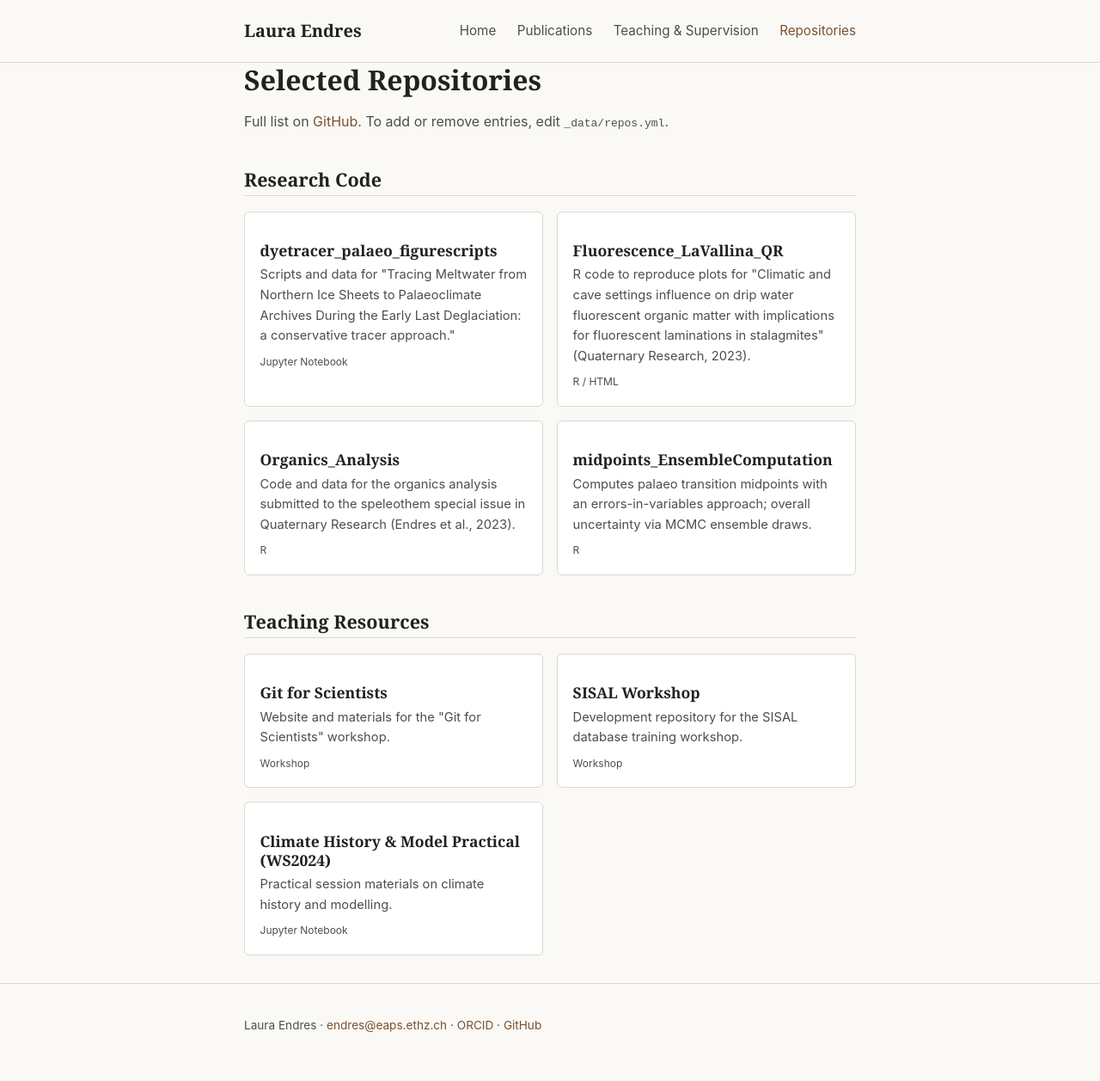
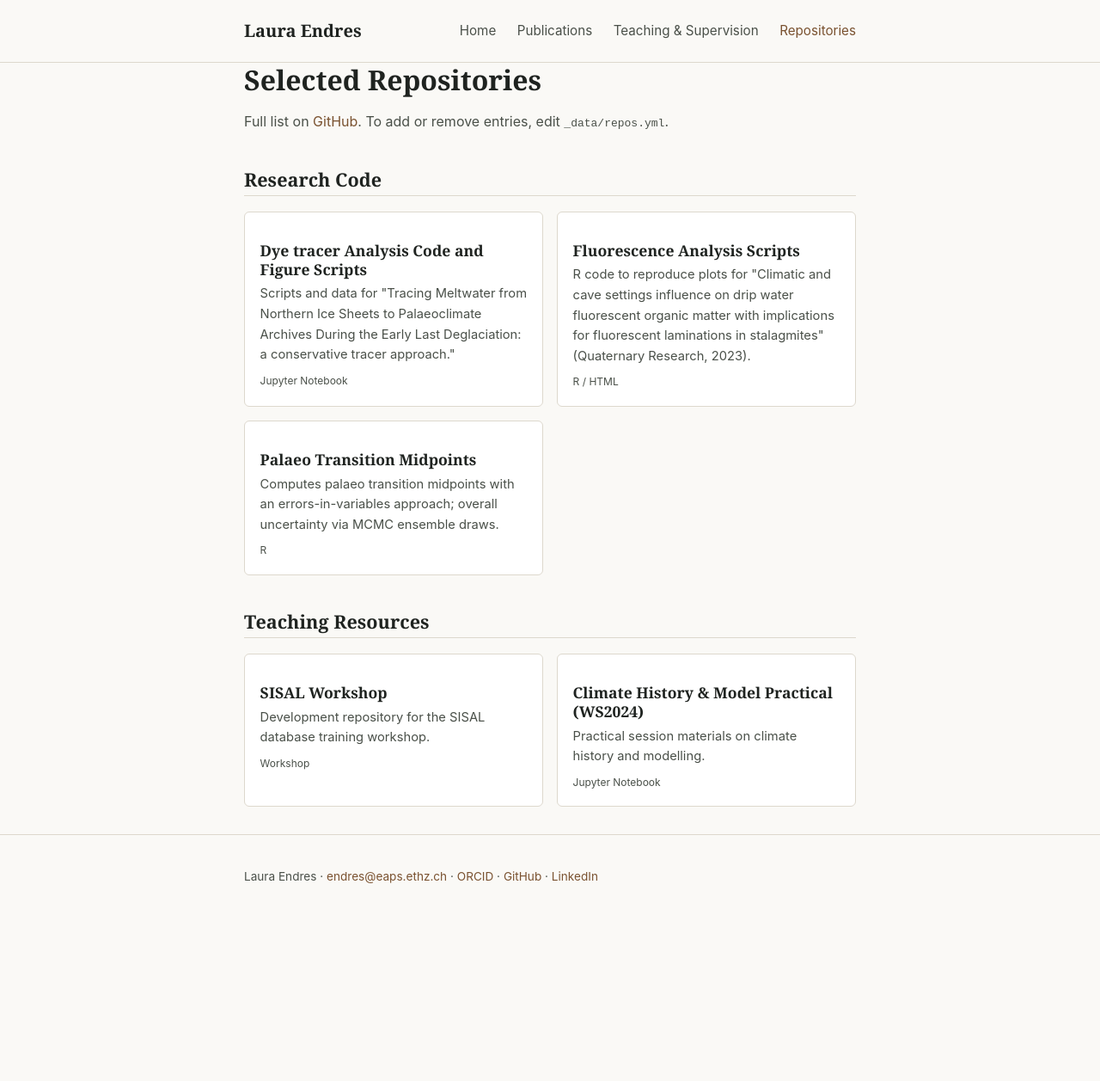
Before and after one commit to lrndrs/lrndrs.github.io, a Jekyll site: the page built from repositories.md, in a window 1280 px wide. Shown: the whole page at 86% size. Built offline with Jekyll 4.4.1, drawn with Linux system fonts in a browser that asks for light colours; after the commit the page ends 1084 px from its top, so only the background shows below that.

Commit message:
Add LinkedIn link; keep manual repos.yml edits
Links LinkedIn from the homepage and footer alongside ORCID/GitHub.

```diff
--- a/_config.yml
+++ b/_config.yml
@@ -13,6 +13,7 @@ baseurl: ""
 orcid_id: "0000-0002-5013-4811"
 github_user: "lrndrs"
 eth_profile_url: "https://eaps.ethz.ch/en/people/profile.laura-endres.html"
+linkedin_url: "https://www.linkedin.com/in/laura-endres-30987164/"
 
 markdown: kramdown
 kramdown:
--- a/_data/repos.yml
+++ b/_data/repos.yml
@@ -1,25 +1,20 @@
 research_code:
-  - name: dyetracer_palaeo_figurescripts
+  - name: Dye tracer Analysis Code and Figure Scripts
     repo: dyetracer_palaeo_figurescripts
     description: >-
       Scripts and data for "Tracing Meltwater from Northern Ice Sheets to
       Palaeoclimate Archives During the Early Last Deglaciation: a conservative
       tracer approach."
     language: Jupyter Notebook
-  - name: Fluorescence_LaVallina_QR
+  - name: Fluorescence Analysis Scripts
     repo: Fluorescence_LaVallina_QR
     description: >-
       R code to reproduce plots for "Climatic and cave settings influence on
       drip water fluorescent organic matter with implications for fluorescent
       laminations in stalagmites" (Quaternary Research, 2023).
     language: R / HTML
-  - name: Organics_Analysis
-    repo: Organics_Analysis
-    description: >-
-      Code and data for the organics analysis submitted to the speleothem
-      special issue in Quaternary Research (Endres et al., 2023).
-    language: R
-  - name: midpoints_EnsembleComputation
+
+  - name: Palaeo Transition Midpoints
     repo: midpoints_EnsembleComputation
     description: >-
       Computes palaeo transition midpoints with an errors-in-variables
@@ -27,10 +22,6 @@ research_code:
     language: R
 
 teaching_resources:
-  - name: Git for Scientists
-    repo: website
-    description: Website and materials for the "Git for Scientists" workshop.
-    language: Workshop
   - name: SISAL Workshop
     repo: workshop_dev
     description: Development repository for the SISAL database training workshop.
--- a/_layouts/default.html
+++ b/_layouts/default.html
@@ -29,7 +29,8 @@
       <p>
         {{ site.author }} · <span data-protected-email></span> ·
         <a href="https://orcid.org/{{ site.orcid_id }}">ORCID</a> ·
-        <a href="https://github.com/{{ site.github_user }}">GitHub</a>
+        <a href="https://github.com/{{ site.github_user }}">GitHub</a> ·
+        <a href="{{ site.linkedin_url }}">LinkedIn</a>
       </p>
     </div>
   </footer>
```
Also changed, not shown: index.md (+1 -0 lines).
